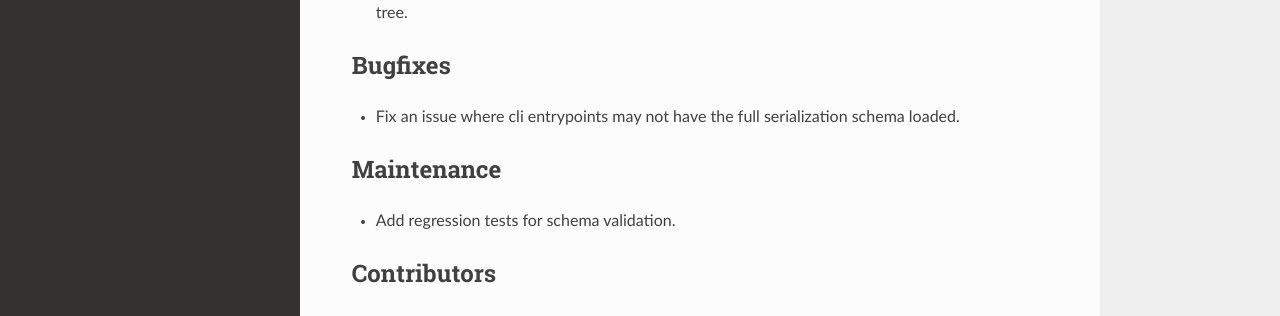
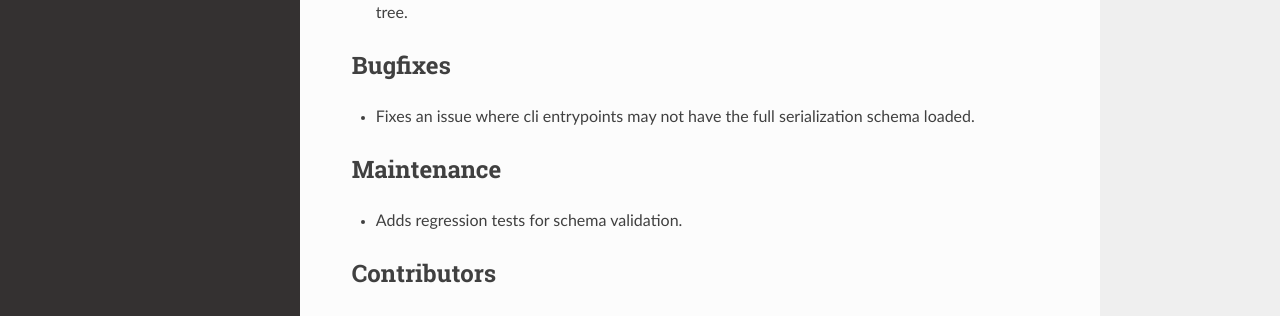
Before and after one commit to pcdshub/BEAMS, a Sphinx documentation site: the page built from docs/source/upcoming_release_notes/69-enh_validate.rst, in a window 1280 px wide. Shown: the part 343-659 px from the top of the page. Built offline with Sphinx 7.4.7 and the Read the Docs theme 3.1.0, drawn with Linux system fonts in a browser that asks for light colours.

Commit message:
DOC: tense

```diff
--- a/docs/source/upcoming_release_notes/69-enh_validate.rst
+++ b/docs/source/upcoming_release_notes/69-enh_validate.rst
@@ -11,11 +11,11 @@ Features
 
 Bugfixes
 --------
-- Fix an issue where cli entrypoints may not have the full serialization schema loaded.
+- Fixes an issue where cli entrypoints may not have the full serialization schema loaded.
 
 Maintenance
 -----------
-- Add regression tests for schema validation.
+- Adds regression tests for schema validation.
 
 Contributors
 ------------
```
